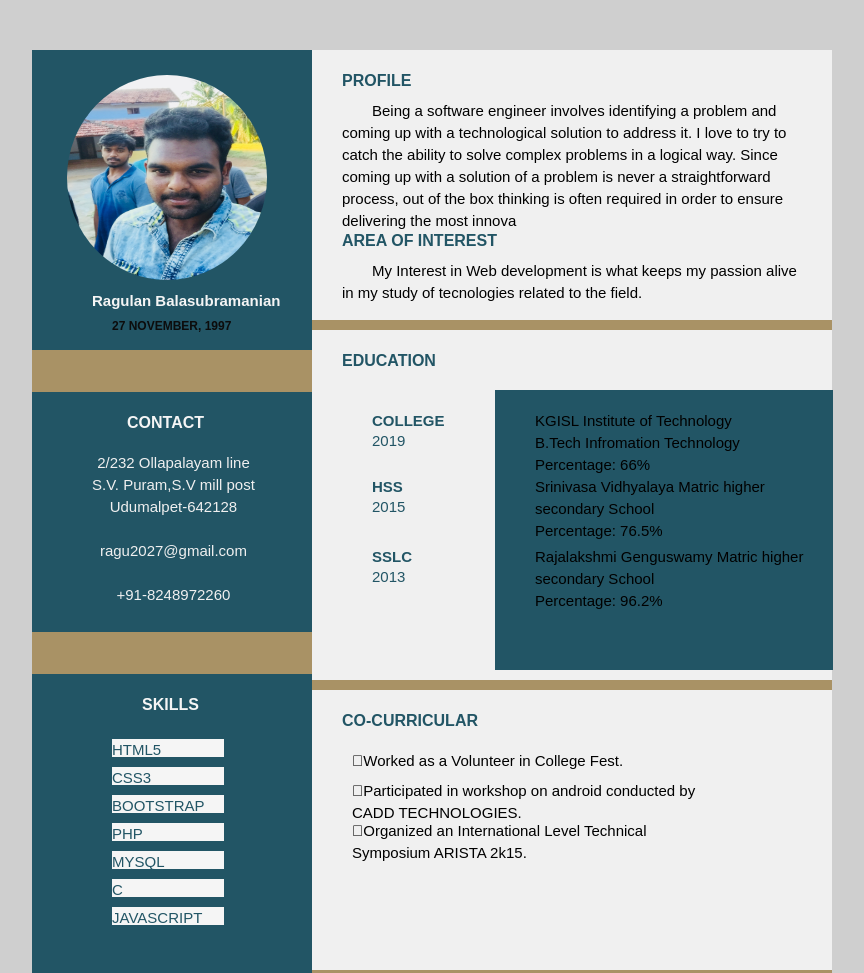
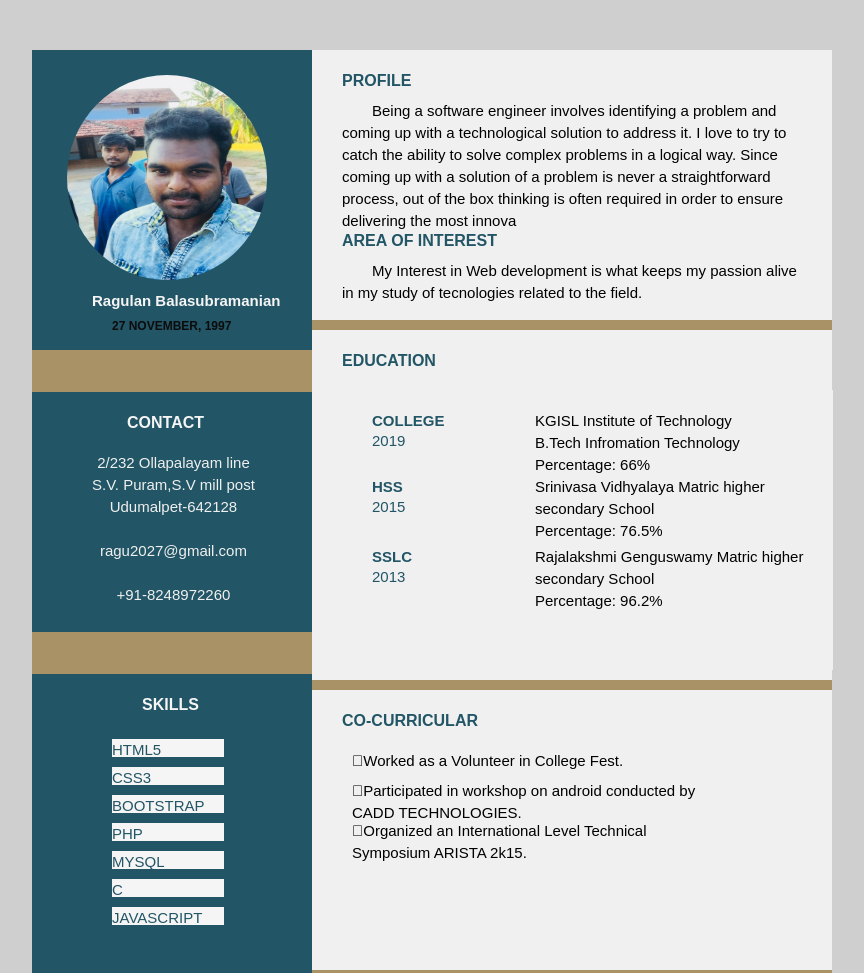
Before and after one commit to ragul-wolverine/Resume, a plain HTML site: page index.html in a window 1280 px wide. Shown: the top 973 px of the page, without its empty margins (208-1072 px from the left). Drawn offline with Linux system fonts and the light colour scheme.

Commit message:
Update index.html

```diff
--- a/index.html
+++ b/index.html
@@ -246,7 +246,7 @@ span{
   left: 183px;
   width: 65%;
   height: 280px;
-  background:#225565;
+  background:#F0F0F0;
 }
 
 .right_col_left2{
```
